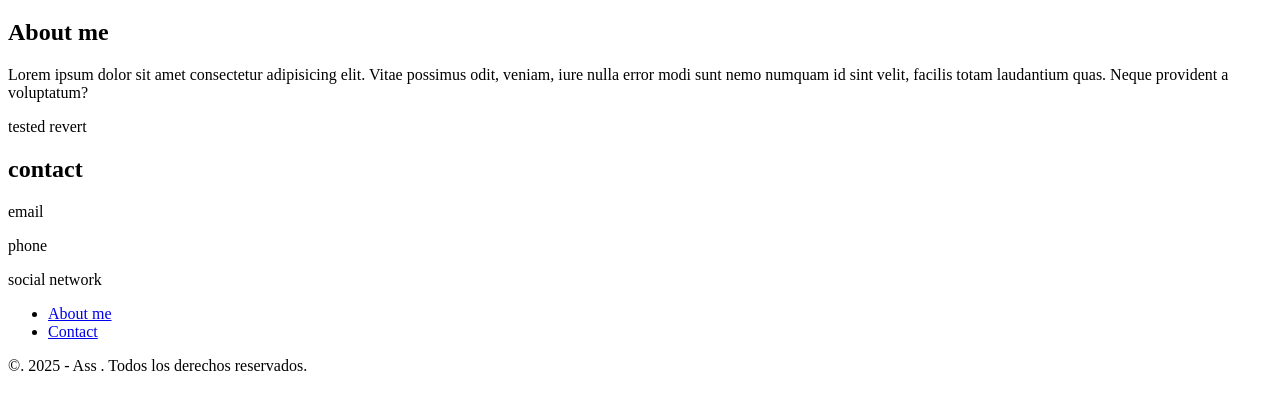
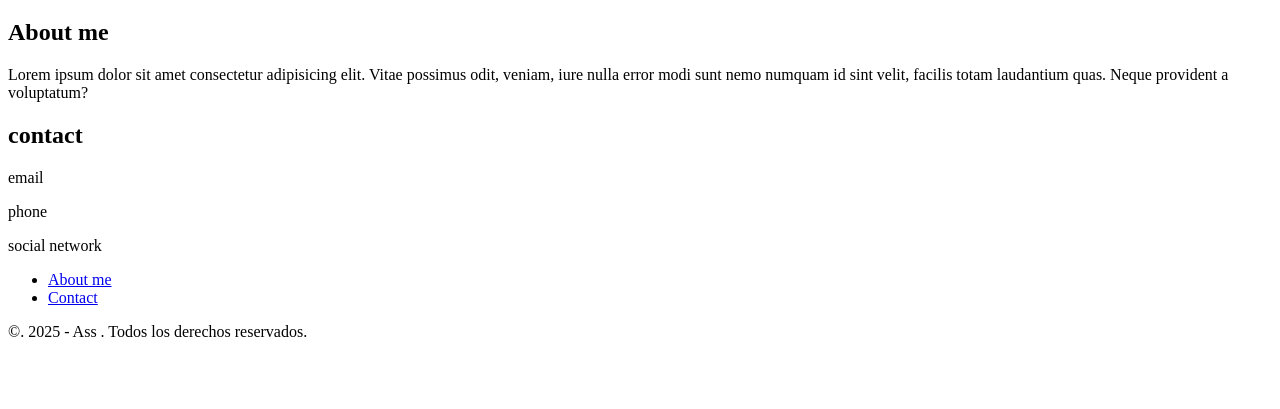
Before and after one commit to AriStW/primer-repo, a plain HTML site: page index.html in a window 1280 px wide. Shown: the part 61-470 px from the top of the page. Drawn offline with Linux system fonts and the light colour scheme.

Commit message:
Revert "tested revert in one line"
This reverts commit 5ef9f1f13a15fd9d8ed897a27d2de688480e9d69.

```diff
--- a/index.html
+++ b/index.html
@@ -15,7 +15,6 @@
             Vitae possimus odit, veniam, iure nulla error modi sunt
             nemo numquam id sint velit, facilis totam laudantium quas.
             Neque provident a voluptatum?</p>
-            <p>tested revert</p>
     </section>
     <section id="contact">
         <h2>contact</h2>
```
